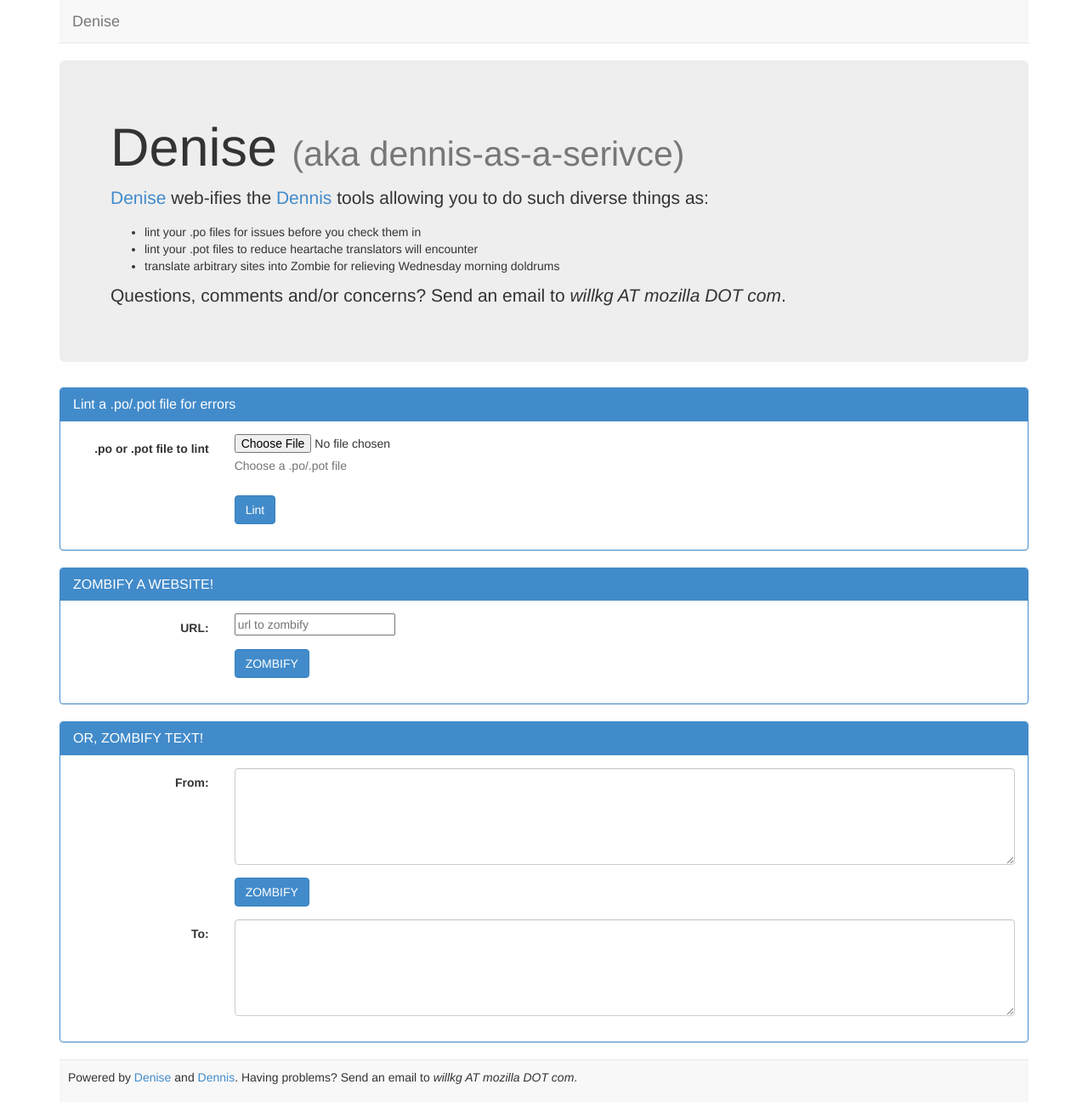
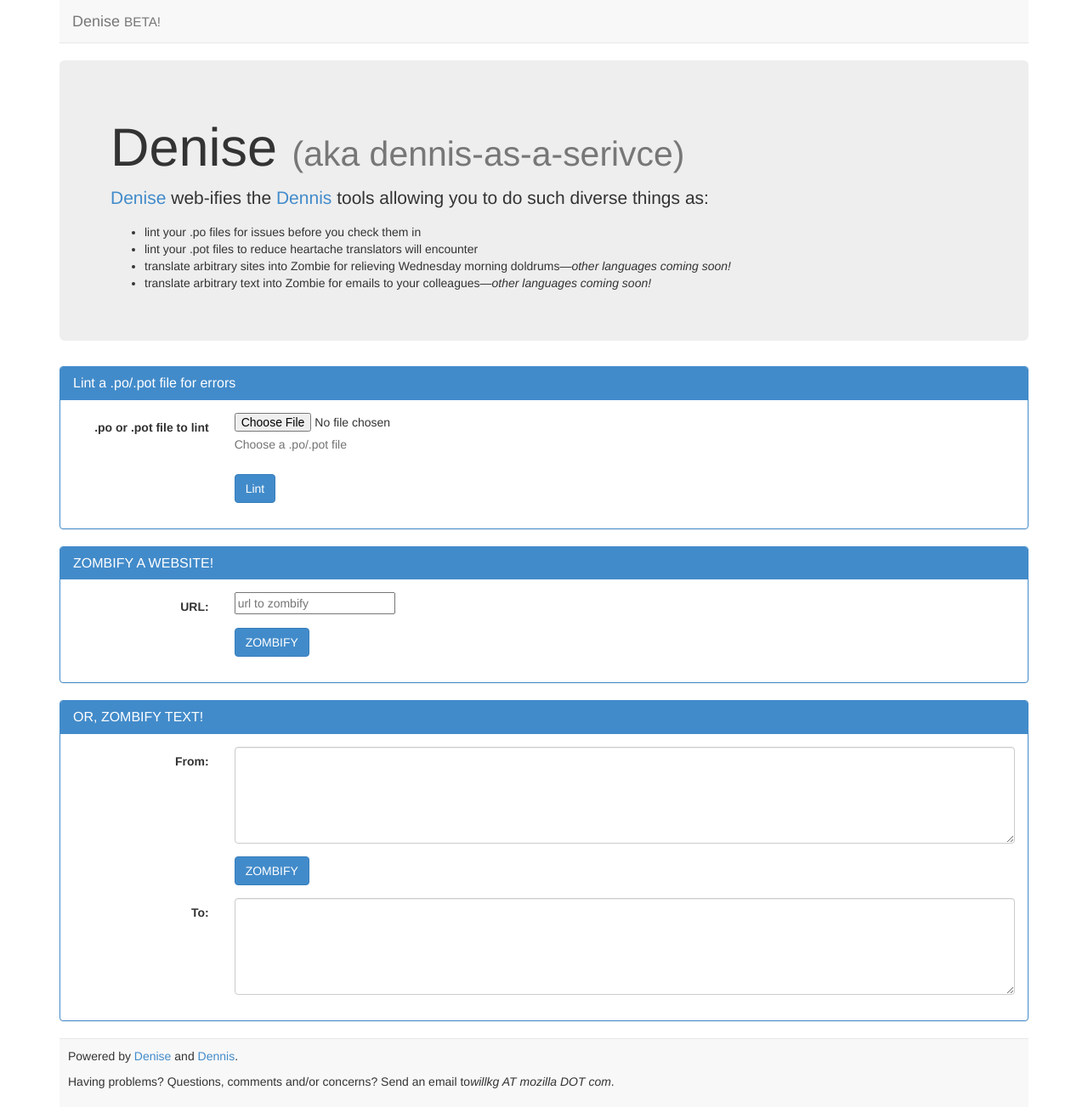
Before and after one commit to willkg/denise, a Flask app: page / in a window 1280 px wide. Shown: the whole page at 85% size. Before the commit the page ends 1276 px from the top, so only its background shows below. Run offline with Flask 2, Linux system fonts and the light colour scheme; some libraries are stand-ins or nearby versions.

Commit message:
Tweaks to templates to clean things up

```diff
--- a/denise/templates/base.html
+++ b/denise/templates/base.html
@@ -12,7 +12,7 @@
       <nav class="navbar navbar-default navbar-static-top" role="navigation">
         <div class="container">
           <div class="navbar-header">
-            <a class="navbar-brand" href="/">Denise</a>
+            <a class="navbar-brand" href="/">Denise <small>BETA!</small></a>
           </div>
         </div>
       </nav>
@@ -24,7 +24,10 @@
         <p>
           Powered by <a href="https://github.com/willkg/denise">Denise</a> and
           <a href="https://github.com/willkg/dennis">Dennis</a>.
-          Having problems? Send an email to <em>willkg AT mozilla DOT com</em>.
+        </p>
+        <p>
+          Having problems? Questions, comments and/or concerns? Send
+          an email to<em>willkg AT mozilla DOT com</em>.
         </p>
       </footer>
     </div>
--- a/denise/templates/index.html
+++ b/denise/templates/index.html
@@ -13,12 +13,11 @@
   <ul>
     <li>lint your .po files for issues before you check them in</li>
     <li>lint your .pot files to reduce heartache translators will encounter</li>
-    <li>translate arbitrary sites into Zombie for relieving Wednesday morning doldrums</li>
+    <li>translate arbitrary sites into Zombie for relieving Wednesday
+      morning doldrums&mdash;<em>other languages coming soon!</em></li>
+    <li>translate arbitrary text into Zombie for emails to your
+      colleagues&mdash;<em>other languages coming soon!</em></li>
   </ul>
-  <p>
-    Questions, comments and/or concerns? Send an email to <em>willkg AT mozilla DOT
-    com</em>.
-  </p>
 </div>
 
 {% if error %}
```
